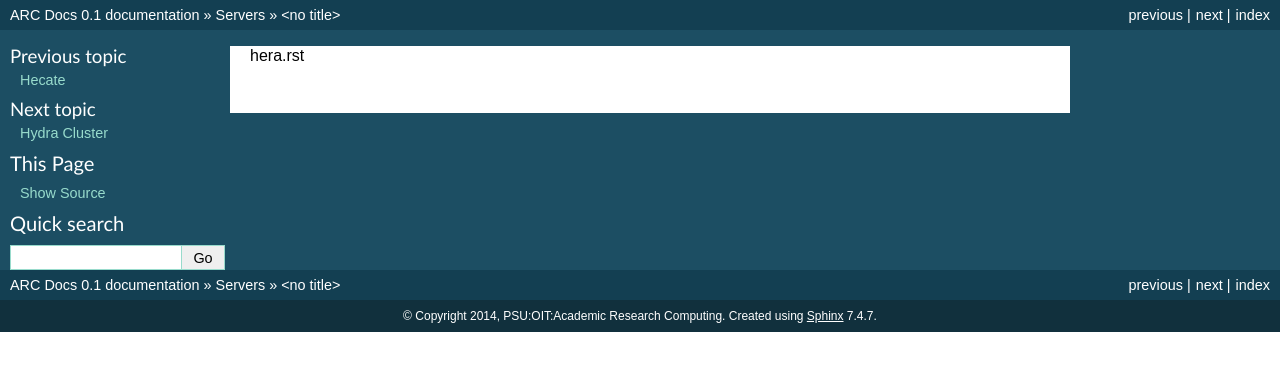
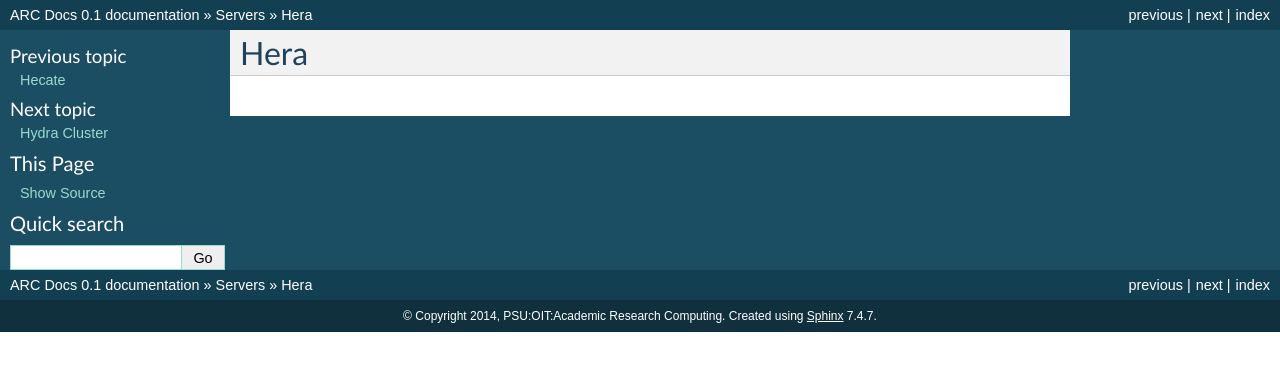
Before and after one commit to PSU-Research-Computing/psurc-docs, a Sphinx documentation site: the page built from source/servers/hera.rst, in a window 1280 px wide. Shown: the top 371 px of the page. Built offline with Sphinx 7.4.7, drawn with Linux system fonts in a browser that asks for light colours; pages that are not in the unit, such as notebooks, are missing from menus.

Commit message:
Fixed toc and stubbed hera

```diff
--- a/source/index.rst
+++ b/source/index.rst
@@ -23,8 +23,7 @@
 .. toctree::
    :maxdepth: 2
 
-   intro
-   getting_started
+   servers/index
 
 Servers
 =======
--- a/source/servers/hera.rst
+++ b/source/servers/hera.rst
@@ -1 +1,3 @@
-hera.rst
+****
+Hera
+****
```
